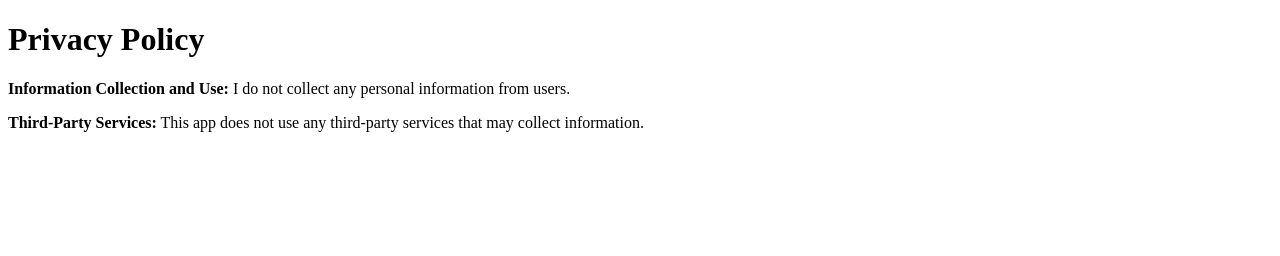
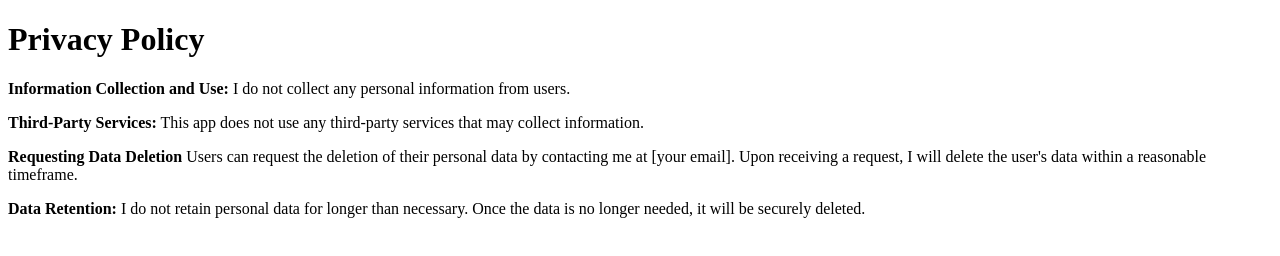
Before and after one commit to SteveLiv2023/privacy-policy, a plain HTML site: page index.html in a window 1280 px wide. Drawn offline with Linux system fonts and the light colour scheme.

Commit message:
Update index.html

```diff
--- a/index.html
+++ b/index.html
@@ -1,11 +1,13 @@
 <!DOCTYPE html>
 <html>
 <head>
-    <title>Privacy Policy</title>
+    <title>Privacy Policy and Data Deletion Policy</title>
 </head>
 <body>
     <h1>Privacy Policy</h1>
     <p><strong>Information Collection and Use:</strong> I do not collect any personal information from users.</p>
     <p><strong>Third-Party Services:</strong> This app does not use any third-party services that may collect information.</p>
+    <p><strong>Requesting Data Deletion</strong> Users can request the deletion of their personal data by contacting me at [your email]. Upon receiving a request, I will delete the user's data within a reasonable timeframe.</p>
+    <p><strong>Data Retention:</strong> I do not retain personal data for longer than necessary. Once the data is no longer needed, it will be securely deleted.</p>
 </body>
 </html>
```
